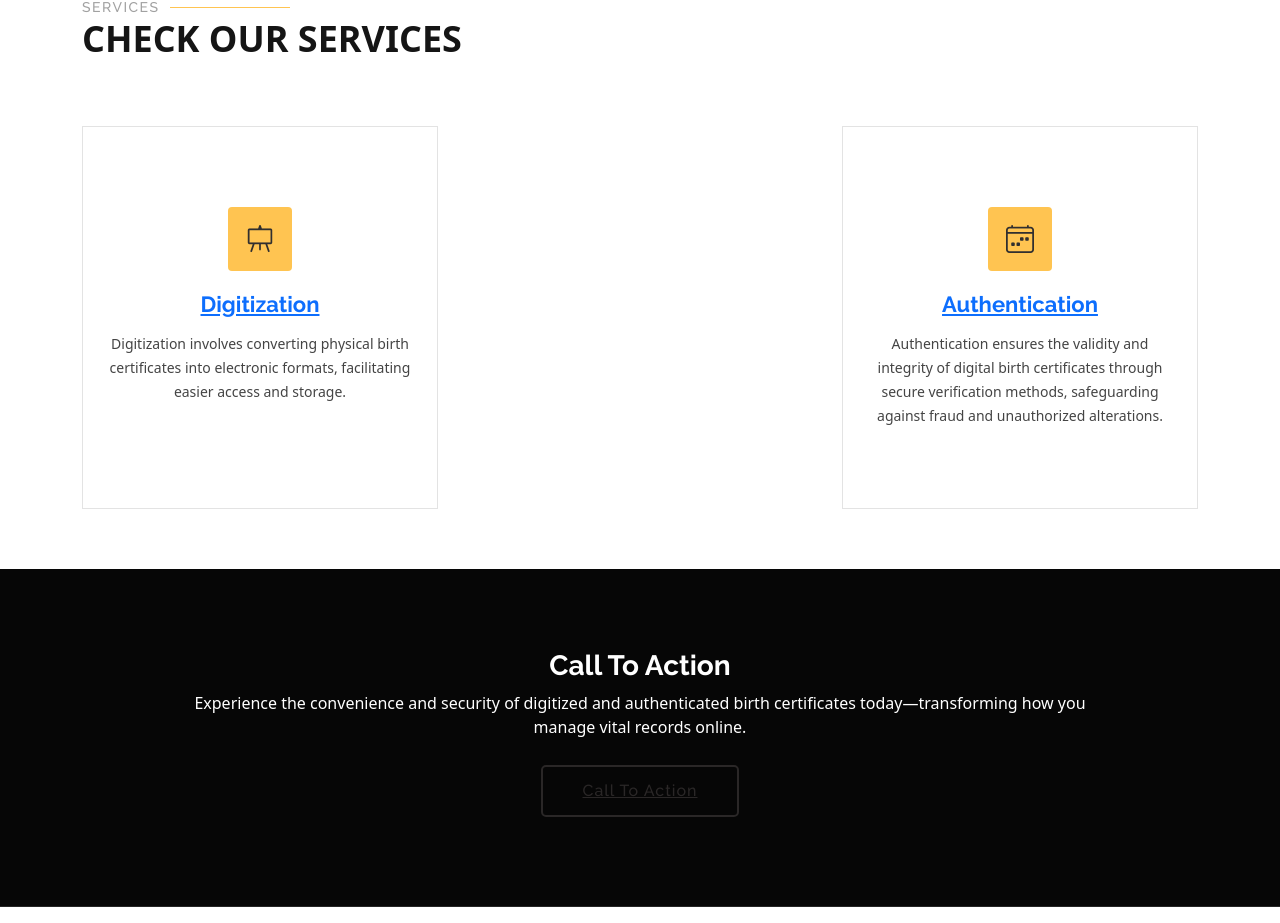
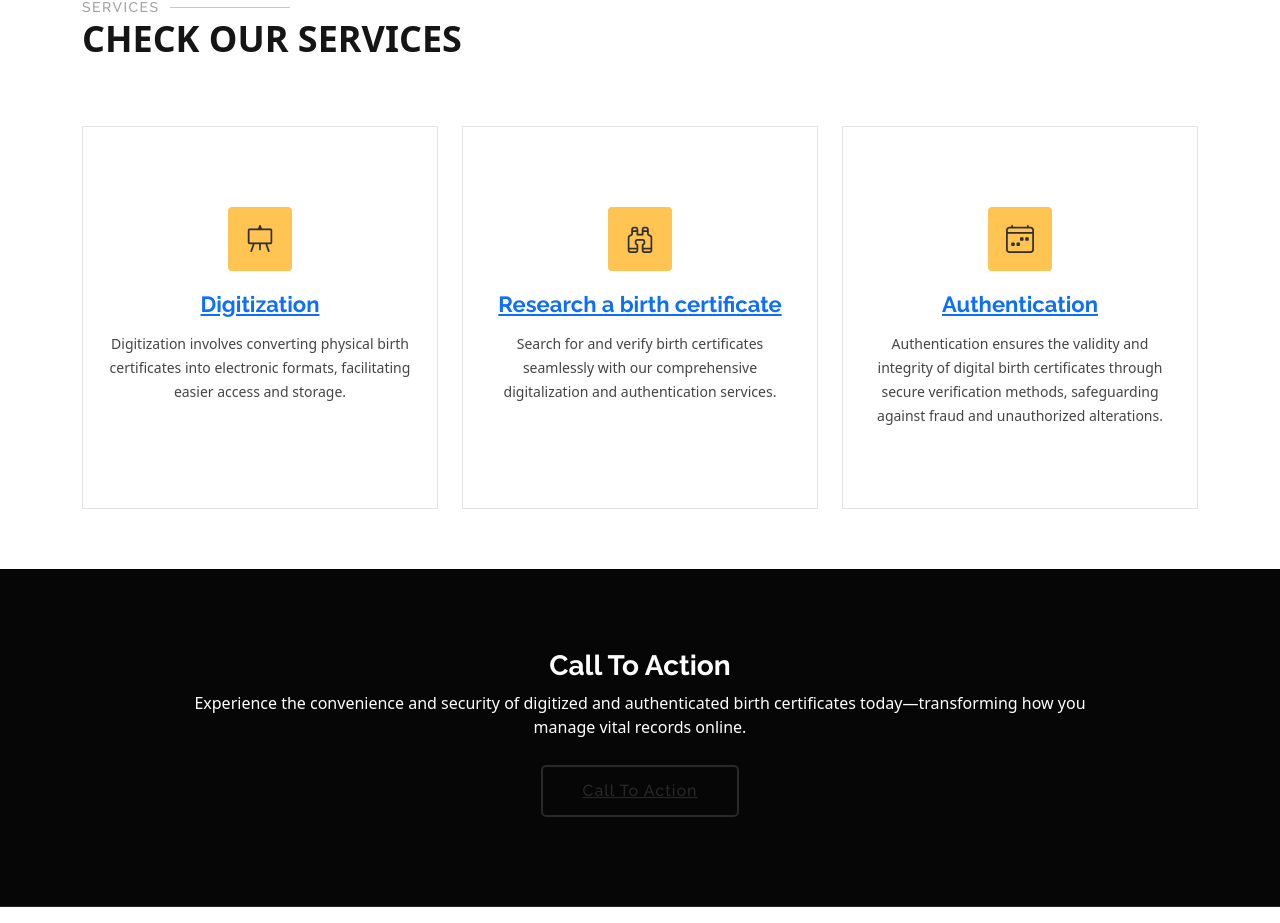
Before and after one commit to kamsuhans/Projet-INF4288, a React (Create React App) app: page / in a window 1280 px wide. Shown: the part 2074-2997 px from the top of the page. Built offline with nearby package versions, Linux system fonts and the light colour scheme.

Commit message:
new update on research  link on the home page

```diff
--- a/src/Pages/Home.jsx
+++ b/src/Pages/Home.jsx
@@ -167,21 +167,20 @@ const Home = () => {
         </div>
       </div>
       {/* <!-- End Service Item --> */}
-
+      <div class="col-lg-4 col-md-6" data-aos="fade-up" data-aos-delay="300">
+        <div class="service-item position-relative">
+          <div class="icon">
+            <i class="bi bi-binoculars"></i>
+          </div>
+          <Link to="/actslist" class="stretched-link">
+            <h3>Research a birth certificate</h3>
+          </Link>
+          <p> Search for and verify birth certificates seamlessly with our comprehensive digitalization and authentication services.</p>
+        </div>
+      </div>
       {/* <!-- End Service Item --> */}
 
-      <div class="col-lg-4 col-md-6" data-aos="fade-up" data-aos-delay="500">
-        {/* <div class="service-item position-relative">
-          <div class="icon">
-            <i class="bi bi-calendar4-week"></i>
-          </div>
-          <Link to="/authenticate" class="stretched-link">
-            <h3>Authentication</h3>
-          </Link>
-          <p></p>
-          <a href="service-details.html" class="stretched-link"></a>
-        </div> */}
-      </div>
+
 
       <div class="col-lg-4 col-md-6" data-aos="fade-up" data-aos-delay="300">
         <div class="service-item position-relative">
```
